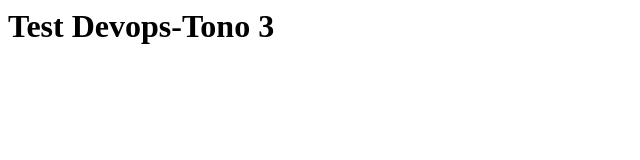
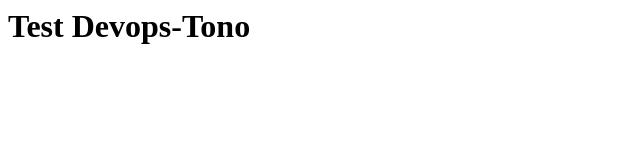
Before and after one commit to johanesprihartono/devops-tono, a plain HTML site: page index.html in a window 1280 px wide. Shown: the full height of the page, 0-640 px from the left. Drawn offline with Linux system fonts and the light colour scheme.

Commit message:
index rollback ubuntu

```diff
--- a/index.html
+++ b/index.html
@@ -1 +1 @@
-<h1>Test Devops-Tono 3</h1>
+<h1>Test Devops-Tono</h1>
```
